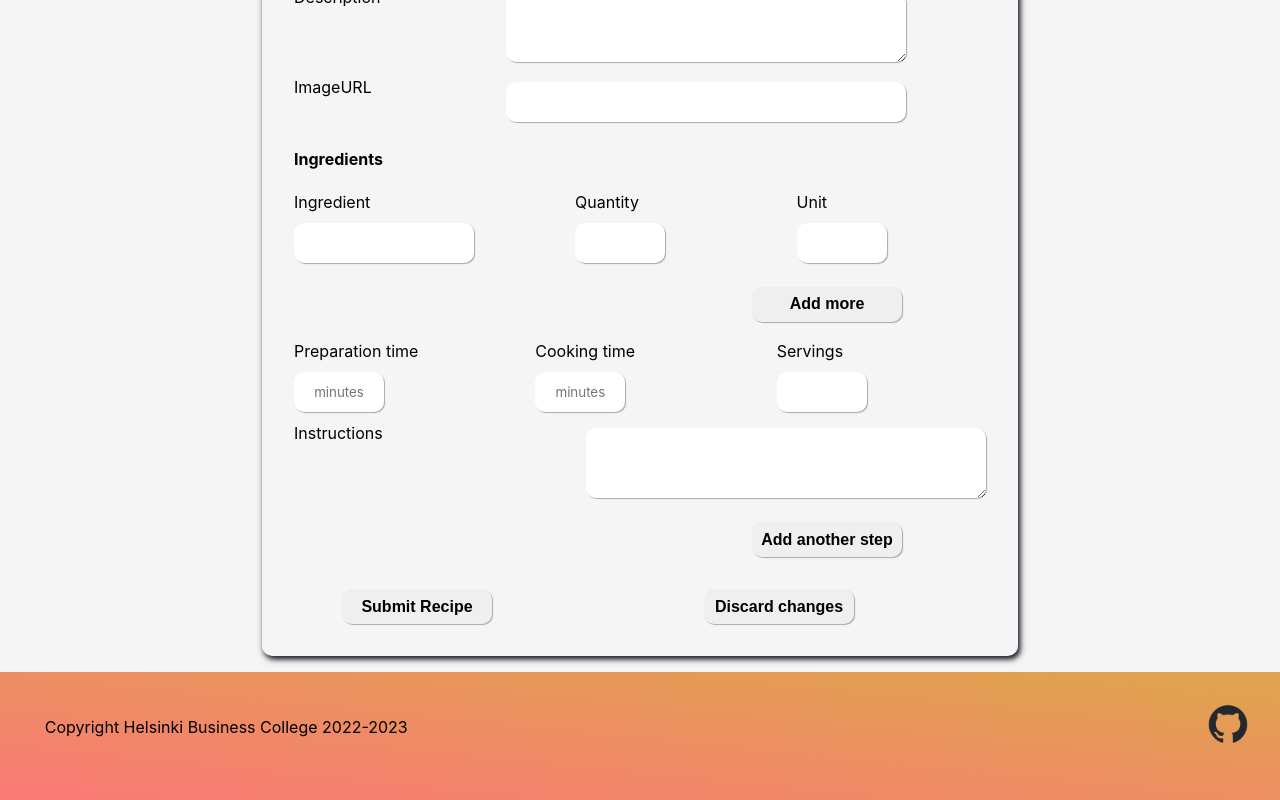
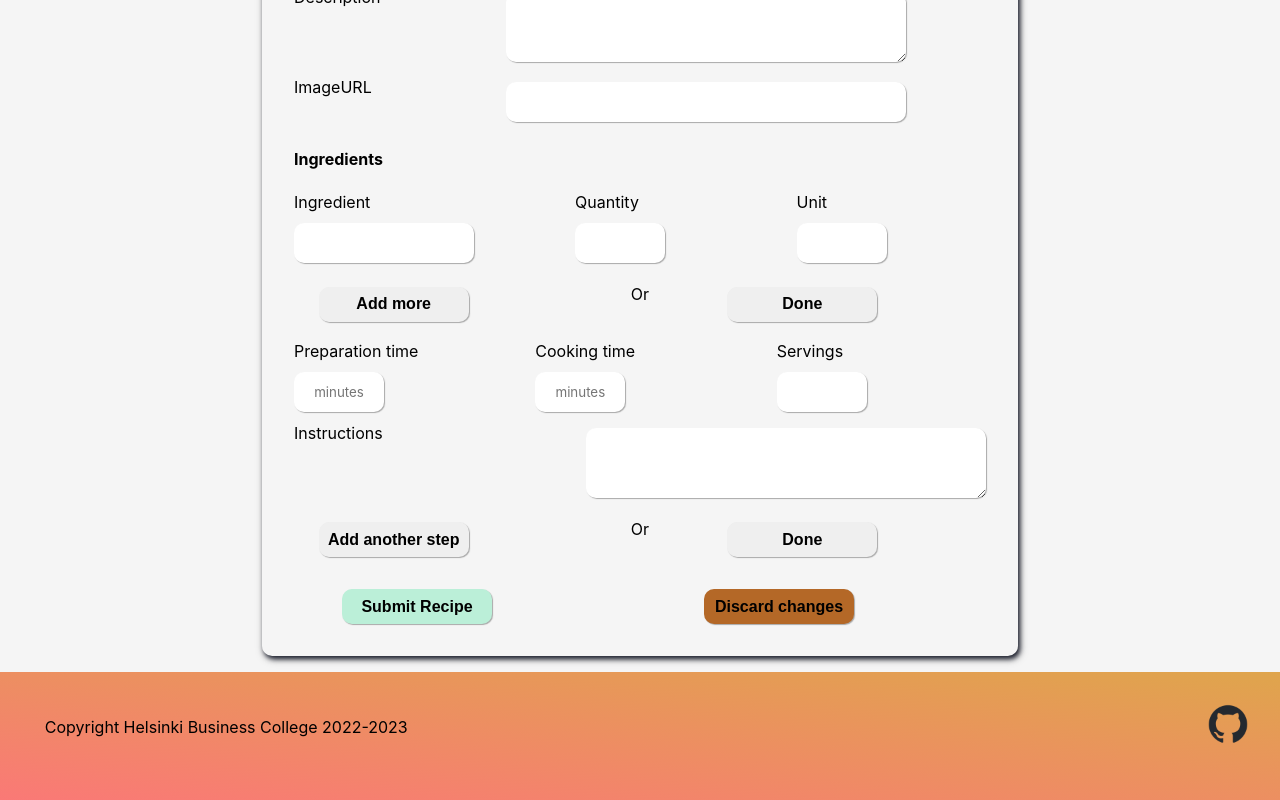
Before and after one commit to andorjamb/recipes, a React (Create React App) app: page /addrecipe in a window 1280 px wide. Shown: the part 367-1167 px from the top of the page. Built offline with nearby package versions, Linux system fonts and the light colour scheme; no server answers; a web font is replaced by a local one.

Commit message:
minor css changes, add extra form buttons

```diff
--- a/src/components/Form.css
+++ b/src/components/Form.css
@@ -11,10 +11,8 @@
 
 .flex {
     display: flex;
-    clear: both;
     width: 100%;
     justify-content: space-around;
-
 }
 
 .block {
@@ -96,6 +94,16 @@ input[type="text"] {
 
 }
 
+.form button[type='submit'] {
+    background-color: var(--teal);
+
+}
+
+.form button[type='reset'] {
+    background-color: var(--orange);
+
+}
+
 .directionInput {
     float: right;
     min-height: 50px;
--- a/src/components/Form.jsx
+++ b/src/components/Form.jsx
@@ -26,7 +26,7 @@ const Form = ({ countries, submitHandler, resetHandler, onChangeHandler, ingredi
     const ingredientRow = (e) => {
         e.preventDefault();
         console.log(ingredientsState);
-        if (nameInput.current.value === undefined || quantityInput.current.value === '' || unitInput.current.value === '') { return null; }
+        if (nameInput.current.value === '' || quantityInput.current.value === '' || unitInput.current.value === '') { return null; }
         else {
             let newIngObj = new IngredientObject(nameInput.current.value, quantityInput.current.value, unitInput.current.value);
             console.log(newIngObj);
@@ -42,8 +42,9 @@ const Form = ({ countries, submitHandler, resetHandler, onChangeHandler, ingredi
         if (instructionInput.current.value === undefined || instructionInput.current.value === '') { return null; }
         else {
             let newIns = instructionInput.current.value;
+            instructionHandler(newIns);
             setInsNumber([...insNumber, insNumber.length]);
-            instructionHandler(newIns);
+            console.log(e.target.value);
 
             let tempArray = [];
             tempArray.push(newIns);
@@ -78,7 +79,10 @@ const Form = ({ countries, submitHandler, resetHandler, onChangeHandler, ingredi
 
                 {ingNumber.map((i) => <FormIngredient key={i} ref1={nameInput} ref2={quantityInput} ref3={unitInput} blurHandler={ingredientHandler} />)}
 
-                <div className='block'><button onClick={(e) => ingredientRow(e)}>Add more</button></div>
+                <div className='flex'><button onClick={(e) => ingredientRow(e)}>Add more</button>
+                    <p>Or</p>
+                    <button onClick={(e) => ingredientRow(e)}>Done</button>
+                </div>
 
                 <section className='flex'>
                     <div>
@@ -99,11 +103,14 @@ const Form = ({ countries, submitHandler, resetHandler, onChangeHandler, ingredi
                     <label htmlFor="instructions" className="textareaLabel">Instructions</label>
                     {insNumber.map((i) => <FormInstruction key={i} ref4={instructionInput} />)}
                 </div>
-
-                <button onClick={(e) => newInstruction(e)}>Add another step</button>
-
-                <div className='flex'><button type="submit" onClick={submitHandler}>Submit Recipe</button>
-                    <button onClick={resetHandler}>Discard changes</button>
+                <div className='flex'>
+                    <button onClick={(e) => newInstruction(e)}>Add another step</button>
+                    <p>Or</p>
+                    <button onClick={(e) => newInstruction(e)}>Done</button>
+                </div>
+                <div className='flex'>
+                    <button type="submit" onClick={submitHandler}>Submit Recipe</button>
+                    <button type="reset" onClick={resetHandler}>Discard changes</button>
                 </div>
             </form>
         </div>
--- a/src/pages/AddRecipe.jsx
+++ b/src/pages/AddRecipe.jsx
@@ -92,6 +92,8 @@ const AddRecipe = ({ countries }) => {
 
   const discardCheck = () => {
     setDiscardPopup(true);
+
+
   }
 
   const discardChanges = (e) => {
@@ -103,6 +105,7 @@ const AddRecipe = ({ countries }) => {
   const keepChanges = (e) => {
     e.preventDefault();
     setDiscardPopup(false);
+    window.location.reload(false);
   }
 
 
```
Also changed, not shown: 1 other file (tests, documents, lock files or other folders).
